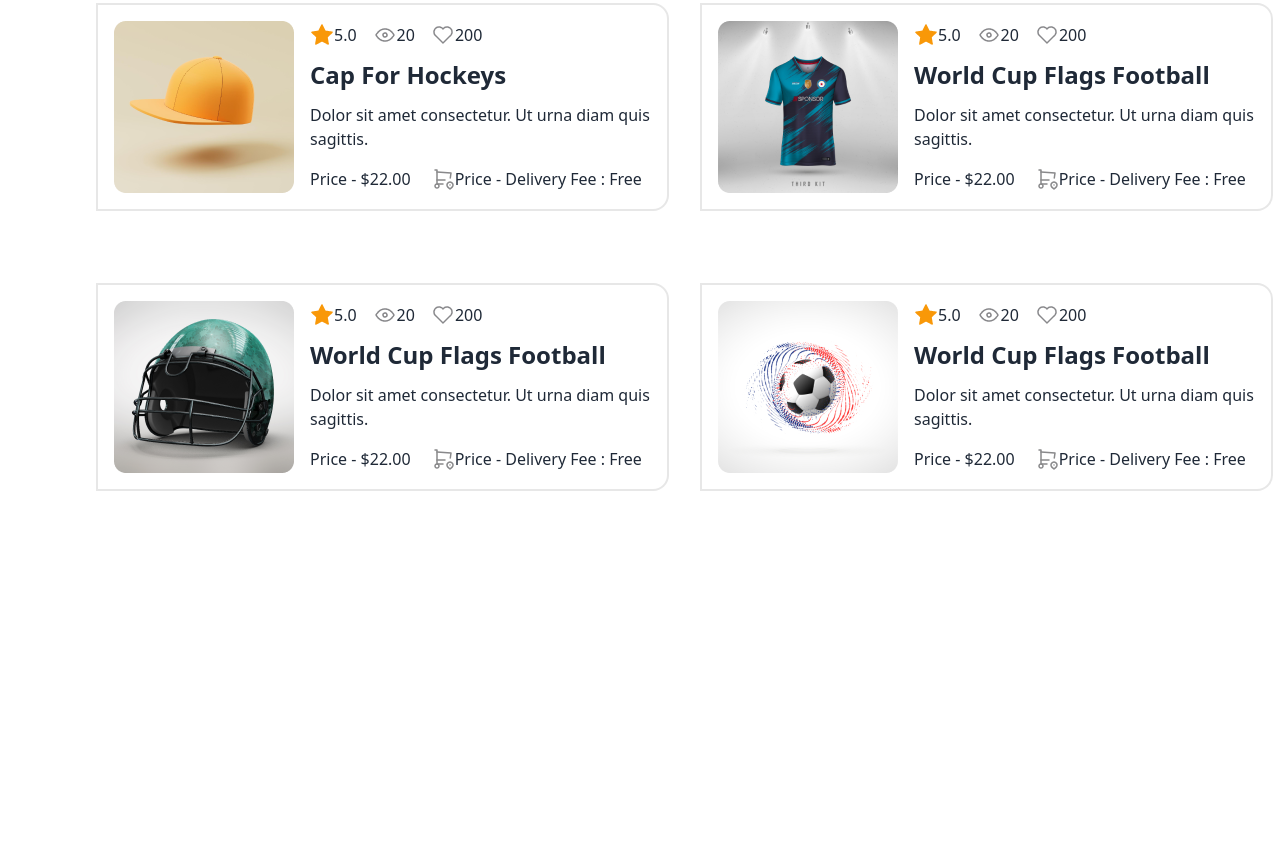
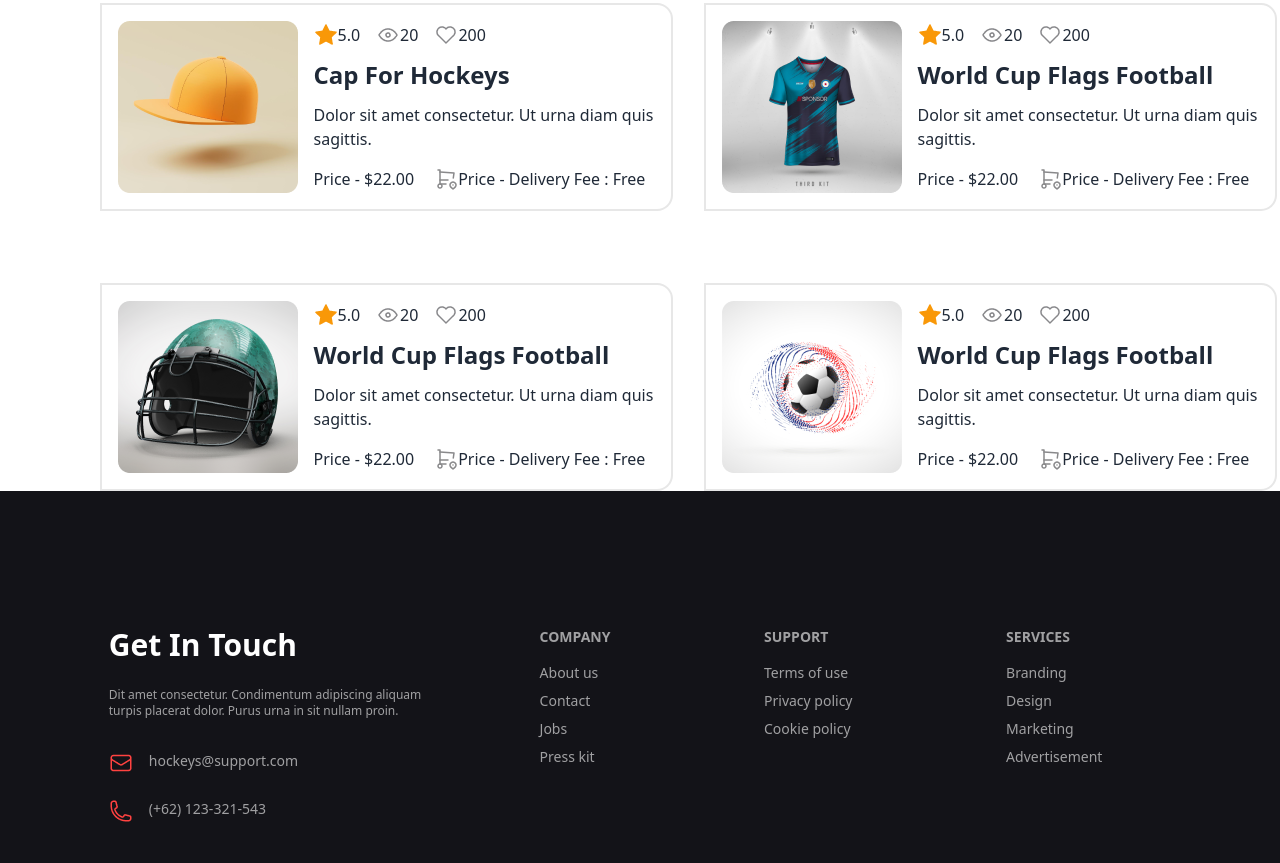
Before and after one commit to Abdullah6979/assigment-3, a plain HTML site: page index.html in a window 1280 px wide. Shown: the part 2895-3758 px from the top of the page. Before the commit the page ends 3386 px from the top, so only its background shows below. Drawn offline with nearby package versions, Linux system fonts and the light colour scheme.

Commit message:
footer section added

```diff
--- a/index.html
+++ b/index.html
@@ -193,7 +193,7 @@
         <div>
             <hr class="line-break mx-auto lg:w-[1170px] mt-16">
         </div>
-        <div class="grid lg:grid-cols-2 grid-cols-1 gap-6 lg:max-w-[1466px] lg:ml-24">
+        <div class="grid lg:grid-cols-2 grid-cols-1 gap-6 lg:max-w-[1290px] lg:ml-24 mx-auto justify-items-center">
 
             <div
                 class="hero bg-white lg:max-w-[573px] lg:max-h-[218px] border-2 border-solid border-[#1313181a] rounded-r-2xl mt-12">
@@ -361,8 +361,46 @@
     <main>
 
     </main>
-    <footer>
 
+
+    <footer class="footer p-10 bg-[#131318] text-base-content lg:max-w-[1440px] lg:max-h-[454px] mx-auto">
+
+        <div class="mx-auto mt-24">
+            <h2 class="text-white text-3xl font-bold mb-4">Get In Touch</h2>
+            <p class="text-[#ffffff99] text-xs lg:max-w-[346px] lg:max-h-[78px] mb-6">Dit amet consectetur. Condimentum
+                adipiscing aliquam turpis placerat dolor.
+                Purus urna in sit nullam proin. </p>
+            <div class="flex gap-4 mb-4">
+                <img src="./Images/Frame (3).png" alt="">
+                <h4 class="text-[#ffffff99]">hockeys@support.com</h4>
+            </div>
+            <div class="flex gap-4 ">
+                <img src="./Images/Frame (4).png" alt="">
+                <h4 class="text-[#ffffff99]">(+62) 123-321-543</h4>
+            </div>
+        </div>
+
+        <nav>
+            <header class="footer-title text-white mt-24">Company</header>
+            <a class="link link-hover text-[#ffffff99]">About us</a>
+            <a class="link link-hover text-[#ffffff99]">Contact</a>
+            <a class="link link-hover text-[#ffffff99]">Jobs</a>
+            <a class="link link-hover text-[#ffffff99]">Press kit</a>
+        </nav>
+        <nav>
+            <header class="footer-title text-white mt-24">Support</header>
+            <a class="link link-hover text-[#ffffff99]">Terms of use</a>
+            <a class="link link-hover text-[#ffffff99]">Privacy policy</a>
+            <a class="link link-hover text-[#ffffff99]">Cookie policy</a>
+        </nav>
+
+        <nav>
+            <header class="footer-title text-white mt-24">Services</header>
+            <a class="link link-hover text-[#ffffff99]">Branding</a>
+            <a class="link link-hover text-[#ffffff99]">Design</a>
+            <a class="link link-hover text-[#ffffff99]">Marketing</a>
+            <a class="link link-hover text-[#ffffff99]">Advertisement</a>
+        </nav>
     </footer>
 </body>
 
```
Also changed, not shown: Images/Frame (3).png (added), Images/Frame (4).png (added).
